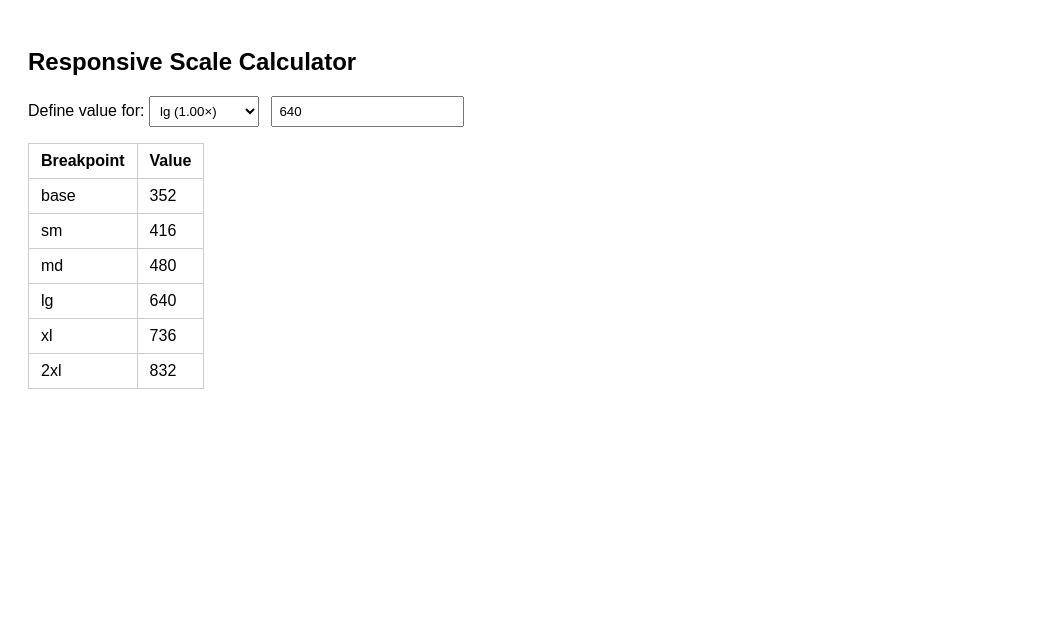
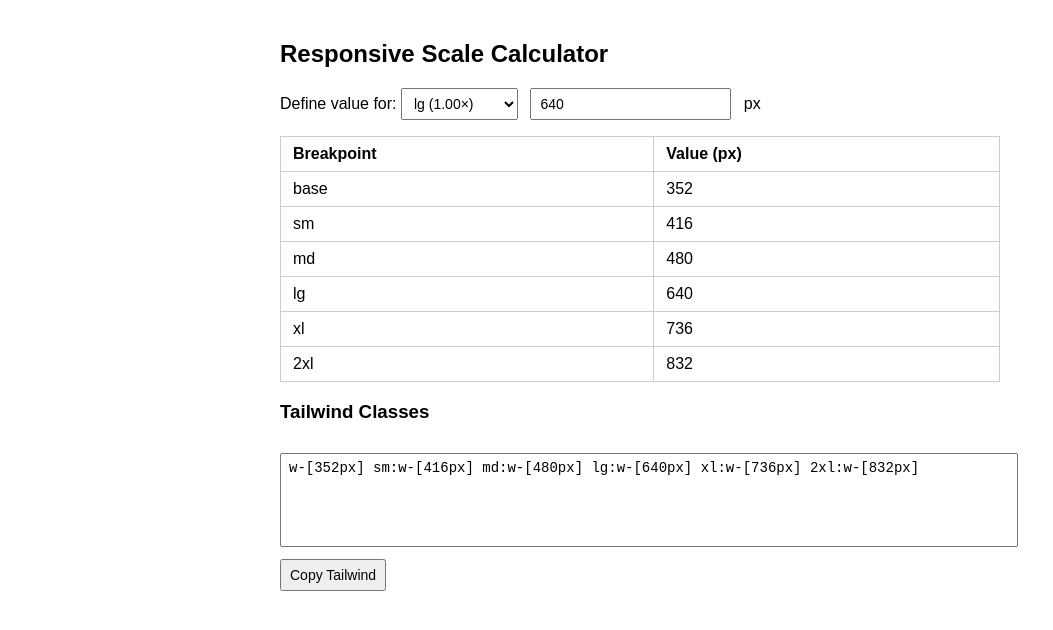
Before and after one commit to sumit-616/ResponsiveScale, a plain HTML site: page index.html in a window 1280 px wide. Shown: the whole page, without its empty margins (0-1053 px from the left). Drawn offline with Linux system fonts and the light colour scheme.

Commit message:
Update index.html

```diff
--- a/index.html
+++ b/index.html
@@ -1,12 +1,46 @@
 <!DOCTYPE html>
-<html>
+<html lang="en">
 <head>
+  <meta charset="UTF-8" />
   <title>Responsive Scale Calculator</title>
   <style>
-    body { font-family: sans-serif; padding: 20px; }
-    input, select { padding: 6px; margin-right: 8px; }
-    table { margin-top: 16px; border-collapse: collapse; }
-    td, th { border: 1px solid #ccc; padding: 8px 12px; }
+    body {
+      font-family: sans-serif;
+      padding: 20px;
+      max-width: 720px;
+      margin: auto;
+    }
+
+    input, select, textarea, button {
+      padding: 6px 8px;
+      font-size: 14px;
+      margin-right: 8px;
+    }
+
+    table {
+      margin-top: 16px;
+      border-collapse: collapse;
+      width: 100%;
+    }
+
+    th, td {
+      border: 1px solid #ccc;
+      padding: 8px 12px;
+      text-align: left;
+    }
+
+    textarea {
+      width: 100%;
+      height: 80px;
+      margin-top: 12px;
+      font-family: monospace;
+      resize: none;
+    }
+
+    button {
+      margin-top: 8px;
+      cursor: pointer;
+    }
   </style>
 </head>
 <body>
@@ -22,10 +56,11 @@
   <option value="xl">xl (1.15×)</option>
   <option value="2xl">2xl (1.30×)</option>
 </select>
-<input type="number" id="value" value="640" oninput="calc()" />
+
+<input type="number" id="value" value="640" oninput="calc()" /> px
 
 <table>
-  <tr><th>Breakpoint</th><th>Value</th></tr>
+  <tr><th>Breakpoint</th><th>Value (px)</th></tr>
   <tr><td>base</td><td id="base"></td></tr>
   <tr><td>sm</td><td id="sm"></td></tr>
   <tr><td>md</td><td id="md"></td></tr>
@@ -33,6 +68,11 @@
   <tr><td>xl</td><td id="xl"></td></tr>
   <tr><td>2xl</td><td id="xxl"></td></tr>
 </table>
+
+<h3>Tailwind Classes</h3>
+
+<textarea id="tailwind" readonly></textarea>
+<button onclick="copyTailwind()">Copy Tailwind</button>
 
 <script>
 const scale = {
@@ -44,23 +84,52 @@
   "2xl": 1.30
 };
 
-function fmt(value) {
-  return Number(value.toFixed(2)); // change 2 → 3 if you want more precision
+// round to nearest 0.5
+function roundHalf(value) {
+  return Math.round(value * 2) / 2;
 }
 
 function calc() {
-  const source = document.getElementById('source').value;
-  const inputValue = Number(document.getElementById('value').value || 0);
+  const source = document.getElementById("source").value;
+  const inputValue = Number(document.getElementById("value").value || 0);
 
   // convert input → lg
   const lgValue = inputValue / scale[source];
 
-  document.getElementById('base').textContent = fmt(lgValue * scale.base);
-  document.getElementById('sm').textContent   = fmt(lgValue * scale.sm);
-  document.getElementById('md').textContent   = fmt(lgValue * scale.md);
-  document.getElementById('lg').textContent   = fmt(lgValue);
-  document.getElementById('xl').textContent   = fmt(lgValue * scale.xl);
-  document.getElementById('xxl').textContent  = fmt(lgValue * scale["2xl"]);
+  const values = {
+    base: roundHalf(lgValue * scale.base),
+    sm:   roundHalf(lgValue * scale.sm),
+    md:   roundHalf(lgValue * scale.md),
+    lg:   roundHalf(lgValue),
+    xl:   roundHalf(lgValue * scale.xl),
+    "2xl": roundHalf(lgValue * scale["2xl"])
+  };
+
+  // update table
+  document.getElementById("base").textContent = values.base;
+  document.getElementById("sm").textContent   = values.sm;
+  document.getElementById("md").textContent   = values.md;
+  document.getElementById("lg").textContent   = values.lg;
+  document.getElementById("xl").textContent   = values.xl;
+  document.getElementById("xxl").textContent  = values["2xl"];
+
+  // build tailwind string
+  const tw = [
+    `w-[${values.base}px]`,
+    `sm:w-[${values.sm}px]`,
+    `md:w-[${values.md}px]`,
+    `lg:w-[${values.lg}px]`,
+    `xl:w-[${values.xl}px]`,
+    `2xl:w-[${values["2xl"]}px]`
+  ].join(" ");
+
+  document.getElementById("tailwind").value = tw;
+}
+
+function copyTailwind() {
+  const textarea = document.getElementById("tailwind");
+  textarea.select();
+  document.execCommand("copy");
 }
 
 calc();
```
